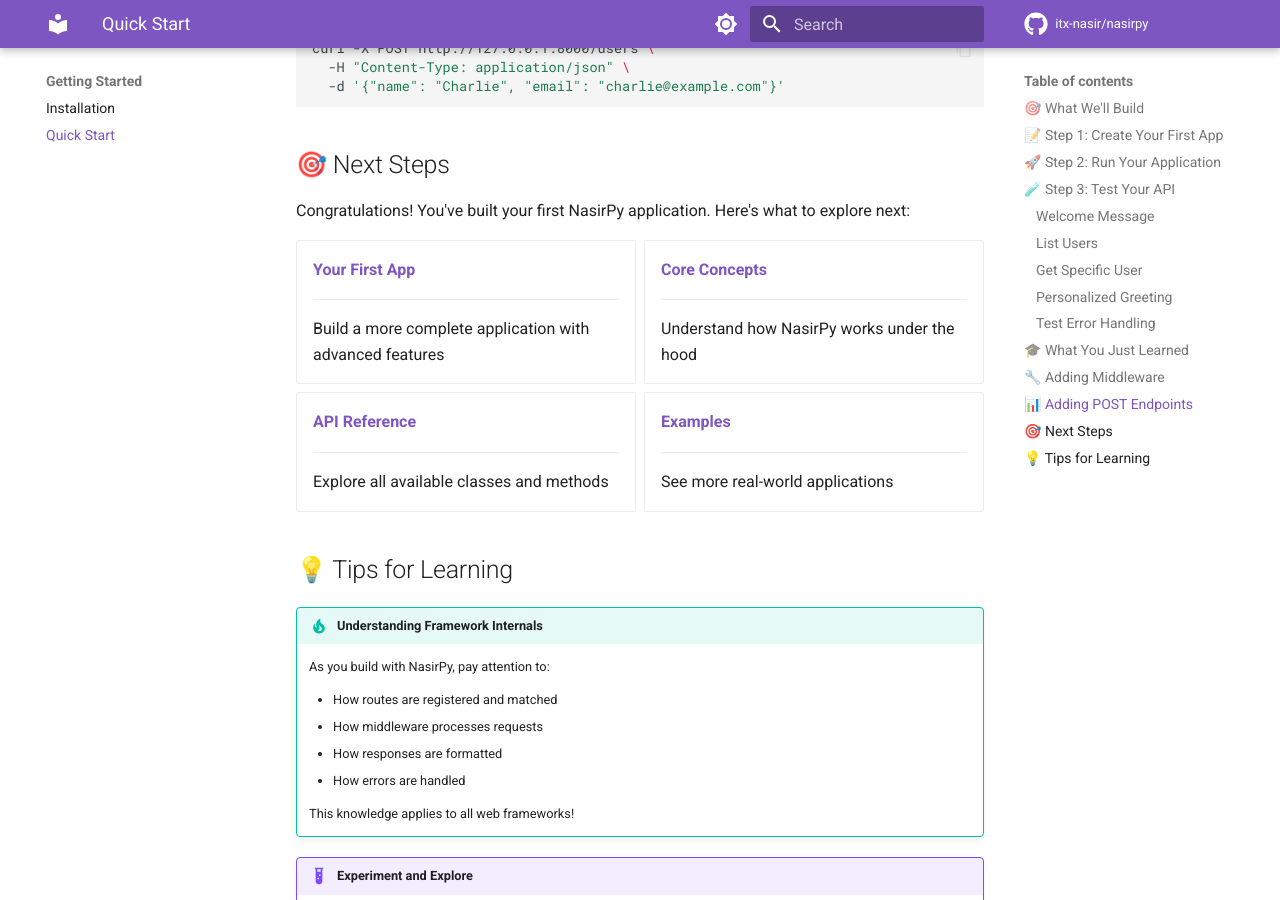
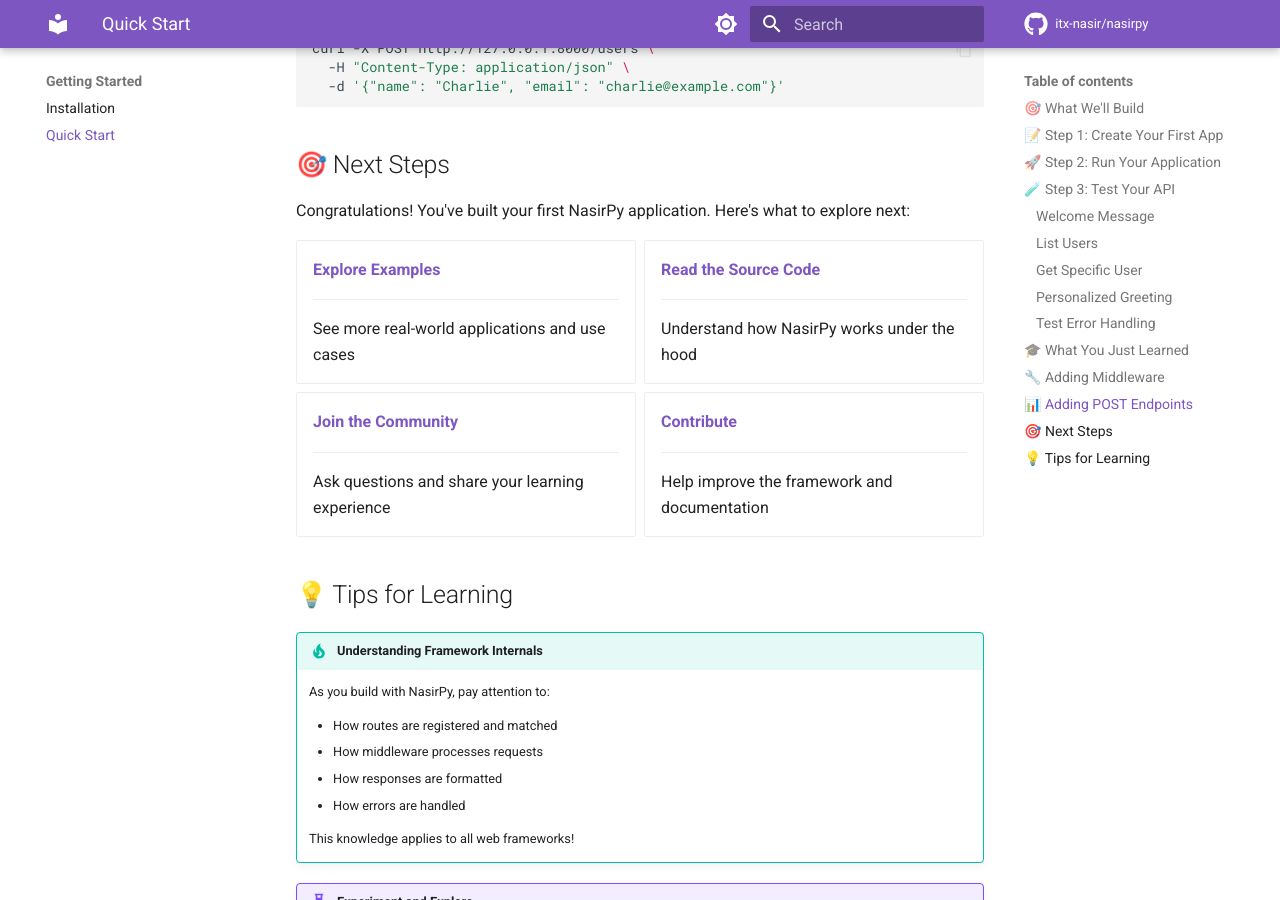
Before and after one commit to itx-nasir/nasirpy, an MkDocs documentation site: the page built from docs/docs/getting-started/quickstart.md, in a window 1280 px wide and 900 px high, scrolled down 3999 px. Built offline with MkDocs 1.6.1 and Material for MkDocs 9.7.7, drawn with Linux system fonts in a browser that asks for light colours; comment, search, counter and statistics services are not loaded.

Commit message:
docs;pipleine-failed-bug

```diff
--- a/docs/docs/getting-started/quickstart.md
+++ b/docs/docs/getting-started/quickstart.md
@@ -191,29 +191,29 @@
 
 <div class="grid cards" markdown>
 
--   **[Your First App](first-app.md)**
+-   **[Explore Examples](https://github.com/itx-nasir/nasirpy/tree/master/examples)**
 
     ---
 
-    Build a more complete application with advanced features
+    See more real-world applications and use cases
 
--   **[Core Concepts](../concepts/architecture.md)**
+-   **[Read the Source Code](https://github.com/itx-nasir/nasirpy)**
 
     ---
 
     Understand how NasirPy works under the hood
 
--   **[API Reference](../api/app.md)**
+-   **[Join the Community](https://github.com/itx-nasir/nasirpy/discussions)**
 
     ---
 
-    Explore all available classes and methods
+    Ask questions and share your learning experience
 
--   **[Examples](../examples/basic-api.md)**
+-   **[Contribute](https://github.com/itx-nasir/nasirpy/issues)**
 
     ---
 
-    See more real-world applications
+    Help improve the framework and documentation
 
 </div>
 
```
